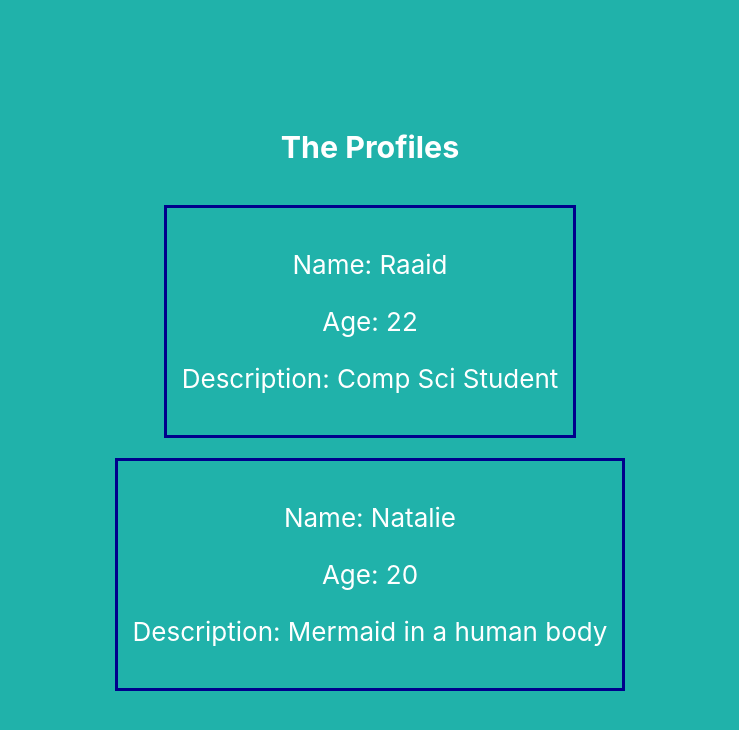
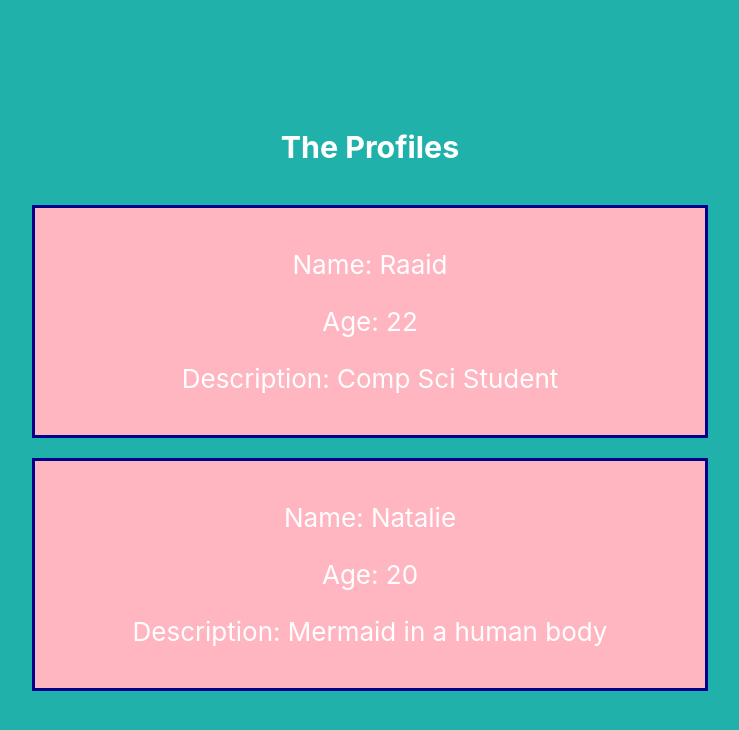
Before and after one commit to raaidsm/EcommerceSite, a React (Create React App) app: page / in a window 1280 px wide. Shown: the top 730 px of the page, without its empty margins (270-1009 px from the left). Built offline with nearby package versions, Linux system fonts and the light colour scheme.

Commit message:
Made the border the same size for each profile

```diff
--- a/src/App.css
+++ b/src/App.css
@@ -14,7 +14,10 @@
 }
 
 .profile{
-  border-width: medium;
+
+  background-color: lightpink;
+  width: 80vh;
+  height: auto;
   border-color: darkblue;
   border-style:  solid;
   margin: 10px;
```
